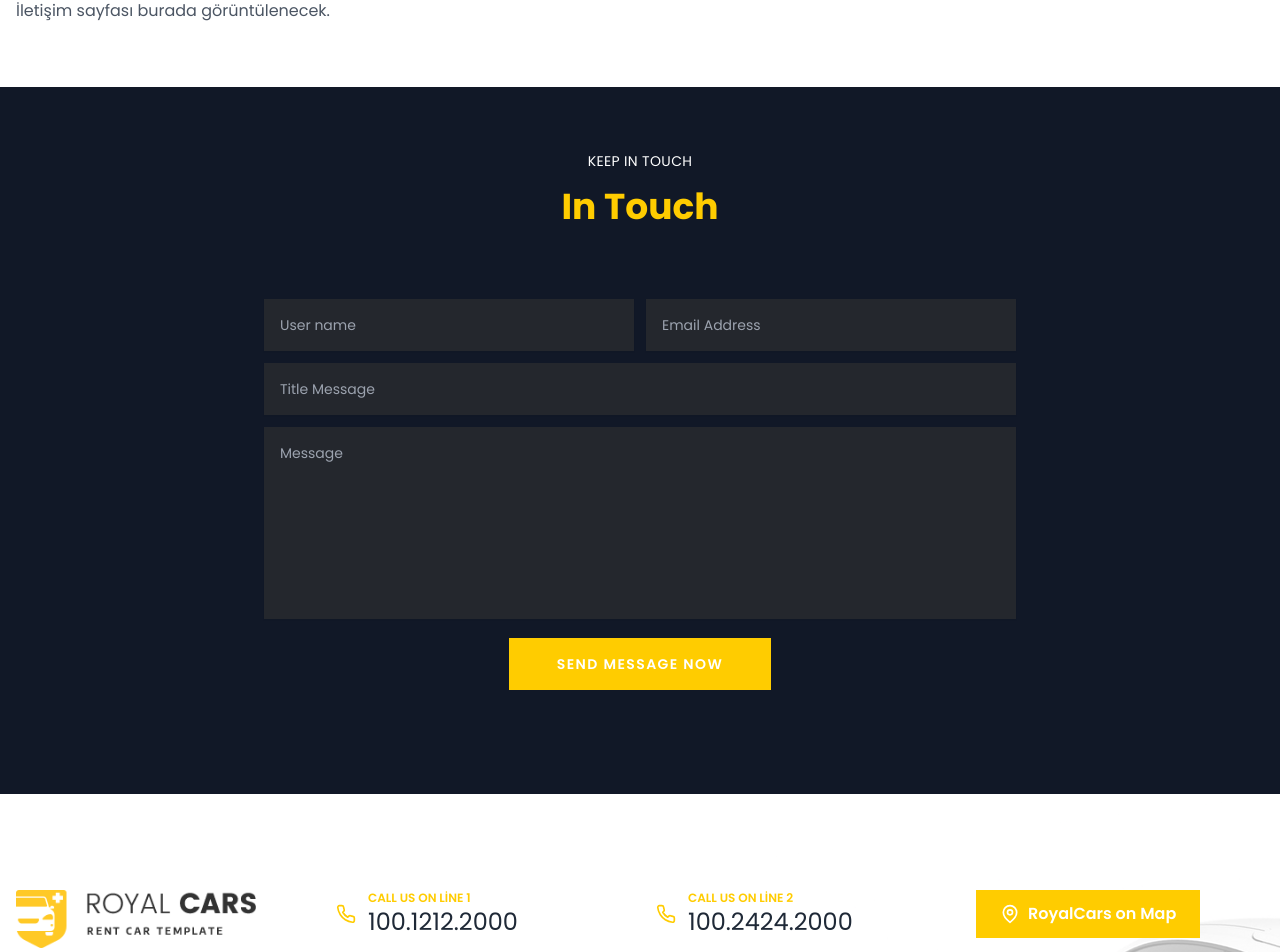
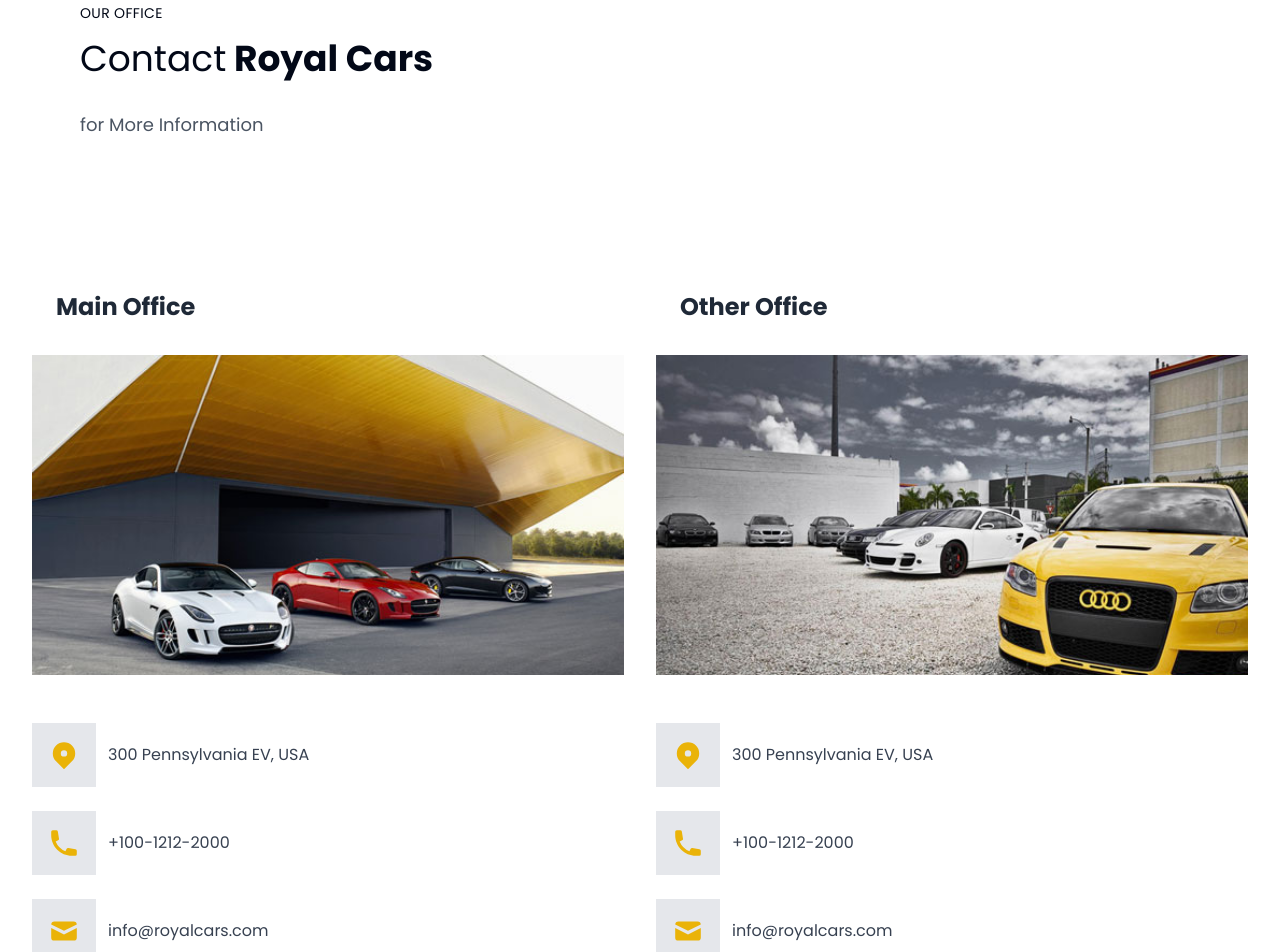
Before and after one commit to seval2016/royal-car, a React (Vite) app in the folder frontend/: page /contact in a window 1280 px wide. Shown: the part 629-1581 px from the top of the page. Built offline with nearby package versions, Linux system fonts and the light colour scheme; the HTML template or start-up script is replaced by a standard one.

Commit message:
contact page design

```diff
--- /dev/null
+++ b/frontend/src/components/contact/ContactHero.tsx
@@ -0,0 +1,82 @@
+import React from "react";
+import contactData from "../../data/contact.json";
+
+interface OfficeInfo {
+  id: number;
+  title: string;
+  image: string;
+  address: string;
+  phone: string;
+  email: string;
+  workingHours: string;
+  description: string;
+}
+
+const ContactHero: React.FC = () => {
+  const offices: OfficeInfo[] = contactData.offices;
+
+  return (
+    <section className="bg-white py-16 sm:py-24 lg:py-32">
+      <div className="container mx-auto px-4 sm:px-6 lg:px-8">
+        <div className="grid grid-cols-1 md:grid-cols-2 gap-6 lg:gap-8">
+          {offices.map((office, index) => (
+            <div key={index} className="bg-white overflow-hidden duration-300">
+              {/* Office Title */}
+              <div className="p-4 sm:p-6 pb-2 sm:pb-4">
+                <h3 className="text-xl sm:text-2xl font-bold text-gray-800 mb-2 sm:mb-4">
+                  {office.title}
+                </h3>
+              </div>
+
+              {/* Office Image */}
+              <div className="relative h-48 sm:h-64 lg:h-80">
+                <img
+                  src={office.image}
+                  alt={`${office.title} - Luxury Cars`}
+                  className="w-full h-full object-cover"
+                />
+              </div>
+
+              {/* Contact Information */}
+              <div className="pt-6 sm:pt-12 space-y-5 sm:space-y-6">
+                <div className="flex items-center space-x-2 sm:space-x-3">
+                  <div className="w-12 h-12 sm:w-16 sm:h-16 bg-gray-200 flex items-center justify-center p-1 sm:p-2 flex-shrink-0">
+                    <svg className="w-6 h-6 sm:w-8 sm:h-8 text-yellow-500" fill="currentColor" viewBox="0 0 20 20">
+                      <path fillRule="evenodd" d="M5.05 4.05a7 7 0 119.9 9.9L10 18.9l-4.95-4.95a7 7 0 010-9.9zM10 11a2 2 0 100-4 2 2 0 000 4z" clipRule="evenodd" />
+                    </svg>
+                  </div>
+                  <span className="text-sm sm:text-base text-gray-700">{office.address}</span>
+                </div>
+
+                <div className="flex items-center space-x-2 sm:space-x-3">
+                  <div className="w-12 h-12 sm:w-16 sm:h-16 bg-gray-200 flex items-center justify-center p-1 sm:p-2 flex-shrink-0">
+                    <svg className="w-6 h-6 sm:w-8 sm:h-8 text-yellow-500" fill="currentColor" viewBox="0 0 20 20">
+                      <path d="M2 3a1 1 0 011-1h2.153a1 1 0 01.986.836l.74 4.435a1 1 0 01-.54 1.06l-1.548.773a11.037 11.037 0 006.105 6.105l.774-1.548a1 1 0 011.059-.54l4.435.74a1 1 0 01.836.986V17a1 1 0 01-1 1h-2C7.82 18 2 12.18 2 5V3z" />
+                    </svg>
+                  </div>
+                  <a href={`tel:${office.phone}`} className="text-sm sm:text-base text-gray-700 hover:text-blue-600 transition-colors break-all">
+                    {office.phone}
+                  </a>
+                </div>
+
+                <div className="flex items-center space-x-2 sm:space-x-3">
+                  <div className="w-12 h-12 sm:w-16 sm:h-16 bg-gray-200 flex items-center justify-center p-1 sm:p-2 flex-shrink-0">
+                    <svg className="w-6 h-6 sm:w-8 sm:h-8 text-yellow-500" fill="currentColor" viewBox="0 0 20 20">
+                      <path d="M2.003 5.884L10 9.882l7.997-3.998A2 2 0 0016 4H4a2 2 0 00-1.997 1.884z" />
+                      <path d="M18 8.118l-8 4-8-4V14a2 2 0 002 2h12a2 2 0 002-2V8.118z" />
+                    </svg>
+                  </div>
+                  <a href={`mailto:${office.email}`} className="text-sm sm:text-base text-gray-700 hover:text-blue-600 transition-colors break-all">
+                    {office.email}
+                  </a>
+                </div>
+              </div>
+            </div>
+          ))}
+        </div>
+      </div>
+    </section>
+  );
+};
+
+export default ContactHero;
--- /dev/null
+++ b/frontend/src/components/contact/index.ts
@@ -0,0 +1 @@
+export { default as ContactHero } from './ContactHero';
--- /dev/null
+++ b/frontend/src/data/contact.json
@@ -0,0 +1,66 @@
+{
+  "offices": [
+    {
+      "id": 1,
+      "title": "Main Office",
+      "image": "/images/contact/contact-img01.jpg",
+      "address": "300 Pennsylvania EV, USA",
+      "phone": "+100-1212-2000",
+      "email": "info@royalcars.com",
+      "workingHours": "Mon - Fri: 8:00 AM - 8:00 PM",
+      "description": "Our main office located in the heart of the city"
+    },
+    {
+      "id": 2,
+      "title": "Other Office",
+      "image": "/images/contact/contact-img02.jpg",
+      "address": "300 Pennsylvania EV, USA",
+      "phone": "+100-1212-2000",
+      "email": "info@royalcars.com",
+      "workingHours": "Sat - Sun: 9:00 AM - 6:00 PM",
+      "description": "Our secondary office for weekend services"
+    }
+  ],
+  "contactInfo": {
+    "general": {
+      "phone": "+90 (212) 555 0123",
+      "email": "info@royalcars.com",
+      "address": "123 Royal Street, Istanbul, Turkey",
+      "workingHours": {
+        "weekdays": "Mon - Fri: 8:00 AM - 8:00 PM",
+        "weekends": "Sat - Sun: 9:00 AM - 6:00 PM"
+      }
+    },
+    "departments": [
+      {
+        "name": "Customer Support",
+        "phone": "+90 (212) 555 0124",
+        "email": "support@royalcars.com"
+      },
+      {
+        "name": "Sales",
+        "phone": "+90 (212) 555 0125",
+        "email": "sales@royalcars.com"
+      },
+      {
+        "name": "Reservations",
+        "phone": "+90 (212) 555 0126",
+        "email": "reservations@royalcars.com"
+      }
+    ]
+  },
+  "socialMedia": {
+    "facebook": "https://facebook.com/royalcars",
+    "twitter": "https://twitter.com/royalcars",
+    "instagram": "https://instagram.com/royalcars",
+    "linkedin": "https://linkedin.com/company/royalcars"
+  },
+  "formSubjects": [
+    "General Inquiry",
+    "Car Booking",
+    "Customer Support",
+    "Partnership",
+    "Feedback",
+    "Other"
+  ]
+}
--- a/frontend/src/pages/ContactPage.tsx
+++ b/frontend/src/pages/ContactPage.tsx
@@ -1,11 +1,12 @@
 import React from "react";
 import Layout from "../components/layout/Layout";
-import { PageHero } from "../components/common";
+import { PageHero, Title } from "../components/common";
+import { ContactHero } from "../components/contact";
 
 const ContactPage = () => {
   const breadcrumbItems = [
     { name: "HOME", path: "/" },
-    { name: "CONTACT US", path: "/contact", isActive: true }
+    { name: "CONTACT", path: "/contact", isActive: true },
   ];
 
   return (
@@ -16,10 +17,19 @@ const ContactPage = () => {
         titleHighlight="Us"
         breadcrumbItems={breadcrumbItems}
       />
-      <div className="container mx-auto px-4 py-16">
-        <h1 className="text-3xl font-bold mb-6">İletişim</h1>
-        <p className="text-gray-600">İletişim sayfası burada görüntülenecek.</p>
+
+      <div className="container mx-auto pt-32">
+        <Title
+          subtitle="OUR OFFICE"
+          title="Royal Cars"
+          titleHighlight="Contact"
+          className="mb-8"
+          align="left"
+        />
+        <p className="text-lg text-gray-600 max-w-2xl">for More Information</p>
       </div>
+
+      <ContactHero />
     </Layout>
   );
 };
```
Also changed, not shown: frontend/public/images/contact/contact-img01.jpg (added), frontend/public/images/contact/contact-img02.jpg (added).
